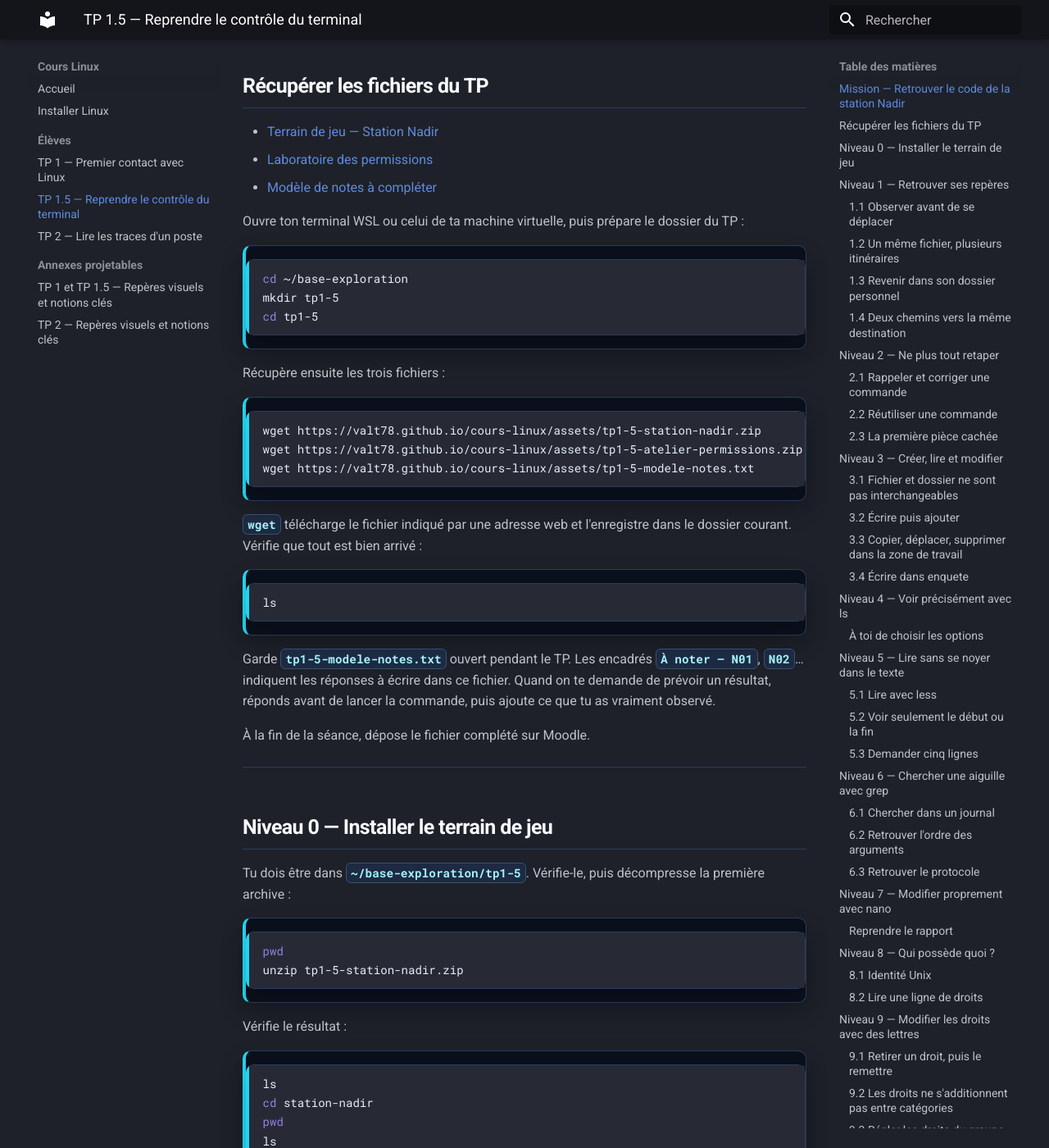
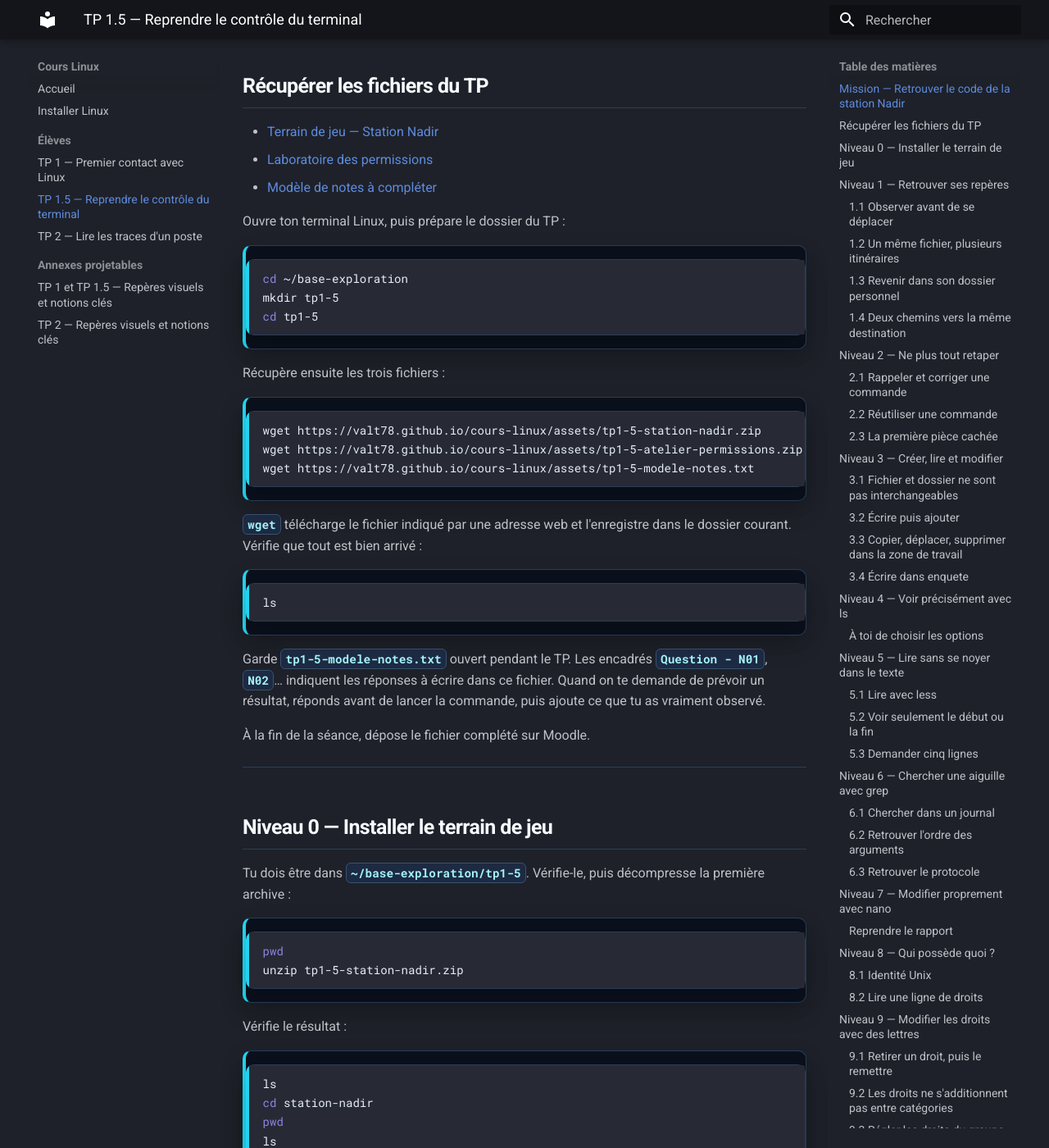
Before and after one commit to ValT78/cours-linux, an MkDocs documentation site: the page built from docs/eleves/tp1-5-maitriser-terminal.md, in a window 1280 px wide and 1400 px high, scrolled down 494 px. Shown: the whole window at 82% size. Built offline with MkDocs 1.6.1 and Material for MkDocs 9.7.7, drawn with Linux system fonts in a browser that asks for light colours; some of the changed text lies outside the part shown.

Commit message:
update 1.5

````diff
--- a/docs/eleves/tp1-5-maitriser-terminal.md
+++ b/docs/eleves/tp1-5-maitriser-terminal.md
@@ -15,7 +15,7 @@
 - [Laboratoire des permissions](../assets/tp1-5-atelier-permissions.zip)
 - [Modèle de notes à compléter](../assets/tp1-5-modele-notes.txt)
 
-Ouvre ton terminal WSL ou celui de ta machine virtuelle, puis prépare le dossier du TP :
+Ouvre ton terminal Linux, puis prépare le dossier du TP :
 
 ```bash
 cd ~/base-exploration
@@ -37,7 +37,7 @@
 ls
 ```
 
-Garde `tp1-5-modele-notes.txt` ouvert pendant le TP. Les encadrés `À noter — N01`, `N02`… indiquent les réponses à écrire dans ce fichier. Quand on te demande de prévoir un résultat, réponds avant de lancer la commande, puis ajoute ce que tu as vraiment observé.
+Garde `tp1-5-modele-notes.txt` ouvert pendant le TP. Les encadrés `Question - N01`, `N02`… indiquent les réponses à écrire dans ce fichier. Quand on te demande de prévoir un résultat, réponds avant de lancer la commande, puis ajoute ce que tu as vraiment observé.
 
 À la fin de la séance, dépose le fichier complété sur Moodle.
 
@@ -62,7 +62,7 @@
 cat 00-LIRE-MOI.txt
 ```
 
-!!! question "À noter — N01 · Diagnostic de départ"
+!!! question "Question - N01 · Diagnostic de départ"
     Avant de poursuivre, relis les questions suivantes et choisis celle sur laquelle tu étais le moins sûr : que représentent `/`, `~`, `.` et `..` ? Quelle différence entre `ls` et `ls /` ? Quelle différence entre `mkdir` et `touch` ? Écris ta réponse actuelle. Tu la corrigeras si nécessaire pendant le TP.
 
 ---
@@ -89,7 +89,7 @@
 ls /
 ```
 
-!!! tip "À noter — N02 · Avant et après le test"
+!!! tip "Question - N02 · Avant et après le test"
     Avant d'exécuter `ls` et `ls /`, note ce que chacune devrait afficher. Lance-les, puis complète ta réponse : « La différence vient du fait que… »
 
 Rappel compact :
@@ -125,7 +125,7 @@
 
 Lis le message du terminal. Dans `/~`, le premier `/` signifie « pars de la racine ». Linux cherche donc un vrai dossier nommé `~` à cet endroit. Pour revenir dans ton dossier personnel, `~` doit être placé au début du chemin.
 
-!!! question "À noter — N03 · Le chemin `/~`"
+!!! question "Question - N03 · Le chemin `/~`"
     Recopie le message utile, explique pourquoi `/~` ne désigne pas ton dossier personnel, puis écris la commande qui permet vraiment d'y revenir.
 
 ### 1.4 Deux chemins vers la même destination
@@ -138,7 +138,7 @@
 4. note le chemin affiché par `pwd` ;
 5. va dans `/tmp`, puis reviens à `station-nadir` avec un chemin absolu commençant par `/`.
 
-!!! question "À noter — N04 · Deux chemins vers la même cible"
+!!! question "Question - N04 · Deux chemins vers la même cible"
     Note le chemin relatif et le chemin absolu que tu as utilisés pour atteindre la station. Explique pourquoi l'un dépend du dossier courant alors que l'autre fonctionne depuis `/tmp`.
 
 ---
@@ -191,7 +191,7 @@
 4. retrouve ensuite avec `Ctrl+R` la première commande contenant `00-LIRE` ;
 5. annule la commande retrouvée avec `Ctrl+C` au lieu de l'exécuter.
 
-!!! question "À noter — N05 · Raccourcis utiles"
+!!! question "Question - N05 · Raccourcis utiles"
     Quels sont les deux raccourcis qui t'ont évité le plus de saisie ? Décris un cas concret où chacun t'a aidé.
 
 ### 2.3 La première pièce cachée
@@ -205,7 +205,7 @@
 
 Une entrée supplémentaire apparaît avec `-a`. Entre dans cette entrée, lis le fichier qu'elle contient et reviens à la racine de la station.
 
-!!! question "À noter — N06 · Entrée cachée"
+!!! question "Question - N06 · Entrée cachée"
     Note le nom de l'entrée, la raison pour laquelle le premier `ls` ne l'affichait pas et le premier fragment du code découvert.
 
 ---
@@ -232,7 +232,7 @@
 l...  lien symbolique
 ```
 
-!!! question "À noter — N07 · Fichier ou dossier"
+!!! question "Question - N07 · Fichier ou dossier"
     Explique avec tes mots la différence entre `mkdir` et `touch`. Quelle observation te permet de vérifier le type de l'objet créé ?
 
 ### 3.2 Écrire puis ajouter
@@ -243,7 +243,7 @@
 cat travail/enquete/observations.txt
 ```
 
-!!! tip "À noter — N08 · Avant et après le test"
+!!! tip "Question - N08 · Avant et après le test"
     Sans exécuter de commande supplémentaire, note le contenu que tu penses obtenir après ces deux lignes :
 
 ```bash
@@ -280,7 +280,7 @@
 
 Le terminal refuse la commande : `>` doit envoyer le texte vers un fichier, pas vers un dossier. Il faut donc ajouter un nom de fichier après `travail/enquete/`.
 
-!!! question "À noter — N09 · Rediriger vers un dossier"
+!!! question "Question - N09 · Rediriger vers un dossier"
     Recopie le message d'erreur, identifie l'objet qui est un dossier et propose une correction qui écrit `test` dans un nouveau fichier placé à l'intérieur de ce dossier.
 
 ---
@@ -318,7 +318,7 @@
 3. quels sont les droits du dossier `travail` lui-même ?
 4. quels fichiers se trouvent dans tous les sous-dossiers de `inventaire` ?
 
-!!! question "À noter — N10 · Choisir les options"
+!!! question "Question - N10 · Choisir les options"
     Pour deux des questions précédentes, note la commande construite et explique pourquoi ses options sont adaptées. Ne réponds pas seulement par le nom de l'option.
 
 ---
@@ -348,7 +348,7 @@
 
 Cherche le mot `navigation`, passe au résultat suivant, puis quitte sans modifier le fichier.
 
-!!! question "À noter — N11 · Choisir `cat`, `less` ou `nano`"
+!!! question "Question - N11 · Choisir `cat`, `less` ou `nano`"
     Quel outil choisirais-tu pour lire un fichier de 700 lignes sans le modifier ? Lequel choisirais-tu pour le modifier ? Explique la différence d'usage, pas seulement le nom des commandes.
 
 ### 5.2 Voir seulement le début ou la fin
@@ -358,7 +358,7 @@
 tail -n 5 transmissions/radio-2026-09-16.log
 ```
 
-!!! tip "À noter — N12 · Avant et après le test"
+!!! tip "Question - N12 · Avant et après le test"
     Avant de lancer les commandes, note ce que signifie `-n 5` et quelle partie du fichier chacune devrait afficher. Après le test, ajoute les deux fragments découverts au début et à la fin des journaux.
 
 ### 5.3 Demander cinq lignes
@@ -396,7 +396,7 @@
 grep -i 'anomalie-rouge' transmissions/radio-2026-09-14.log
 ```
 
-!!! question "À noter — N13 · Recherche avec `grep`"
+!!! question "Question - N13 · Recherche avec `grep`"
     Quel secteur est associé à l'anomalie ? À quoi sert `-n` ? Explique pourquoi `grep` est plus adapté que `cat` pour cette recherche.
 
 ### 6.2 Retrouver l'ordre des arguments
@@ -413,7 +413,7 @@
 grep [options] 'motif recherché' fichier
 ```
 
-!!! question "À noter — N14 · Comprendre l'ordre de `grep`"
+!!! question "Question - N14 · Comprendre l'ordre de `grep`"
     Quel argument est pris pour le motif ? Quel argument est pris pour un nom de fichier ? Note le message observé puis écris la commande qui fonctionne.
 
 ### 6.3 Retrouver le protocole
@@ -462,7 +462,7 @@
 
 Rouvre le rapport sans recopier la commande : utilise l'historique. Recherche le mot `Code`, déplace la ligne correspondante en haut du fichier avec les raccourcis de `nano`, puis enregistre à nouveau.
 
-!!! question "À noter — N15 · Modifier avec `nano`"
+!!! question "Question - N15 · Modifier avec `nano`"
     Note la modification effectuée et les raccourcis utilisés pour enregistrer et quitter. Pourquoi vérifier ensuite avec `cat` ou `less` reste-t-il utile ?
 
 ---
@@ -491,7 +491,7 @@
 
 `whoami` affiche le nom de l'utilisateur courant. `id` détaille l'UID, le GID et les groupes. `id -un` redonne le nom d'utilisateur ; `id -gn` donne le nom du groupe principal.
 
-!!! question "À noter — N16 · Identité Unix"
+!!! question "Question - N16 · Identité Unix"
     Note ton utilisateur et ton groupe principal. Explique pourquoi l'UID affiché par `id` n'est pas « l'identifiant du PC ».
 
 ### 8.2 Lire une ligne de droits
@@ -534,7 +534,7 @@
 ls -l documents/rapport-public.txt
 ```
 
-!!! tip "À noter — N17 · Avant et après le test"
+!!! tip "Question - N17 · Avant et après le test"
     Avant les deux prochaines commandes, note séparément si tu penses que la lecture et l'écriture vont fonctionner. Ajoute ensuite les résultats obtenus.
 
 ```bash
@@ -559,7 +559,7 @@
 ls -l laboratoire/groupe-seul.txt
 ```
 
-!!! tip "À noter — N18 · Avant et après le test"
+!!! tip "Question - N18 · Avant et après le test"
     Tu es propriétaire du fichier et tu appartiens probablement aussi à son groupe. Note si tu penses que `cat` pourra le lire, puis vérifie.
 
 ```bash
@@ -585,7 +585,7 @@
 
 Vérifie avec `ls -l`.
 
-!!! question "À noter — N19 · Forme symbolique"
+!!! question "Question - N19 · Forme symbolique"
     Note la commande utilisée et explique chaque partie de l'expression `u=...,g=...,o=...`.
 
 ---
@@ -654,7 +654,7 @@
 ./scripts/diagnostic.sh
 ```
 
-!!! question "À noter — N20 · Formes symbolique et numérique"
+!!! question "Question - N20 · Formes symbolique et numérique"
     Choisis l'un des quatre fichiers. Note son mode numérique, son écriture `rwx` et une forme symbolique de `chmod` qui produirait le même résultat. Détaille le calcul.
 
 ---
@@ -677,7 +677,7 @@
 chmod u-w laboratoire/depot
 ```
 
-!!! tip "À noter — N21 · Avant et après le test"
+!!! tip "Question - N21 · Avant et après le test"
     Avant d'exécuter les commandes suivantes, note lesquelles devraient modifier la liste des noms contenue dans `depot`.
 
 ```bash
@@ -696,7 +696,7 @@
 
 Refais ensuite l'expérience dans un nouveau dossier jetable nommé `laboratoire/depot-2`. Crée d'abord un témoin, retire l'écriture au dossier, teste une création et une suppression, puis restaure le droit.
 
-!!! question "À noter — complément N21"
+!!! question "Question - complément N21"
     Compare tes réponses aux résultats. Pourquoi retirer `w` à un dossier n'a-t-il pas le même effet que retirer `w` à un fichier ?
 
 ---
@@ -739,7 +739,7 @@
 □ Aucun dossier du laboratoire n'est resté verrouillé.
 ```
 
-!!! question "À noter — N22 · Bilan final"
+!!! question "Question - N22 · Bilan final"
     Note le code obtenu, puis trois réflexes à appliquer lorsqu'une commande échoue. Termine par une erreur qui t'a réellement appris quelque chose, une notion encore incertaine et ta confiance avant/après le TP sur une échelle de 1 à 4.
 
 ---
````
